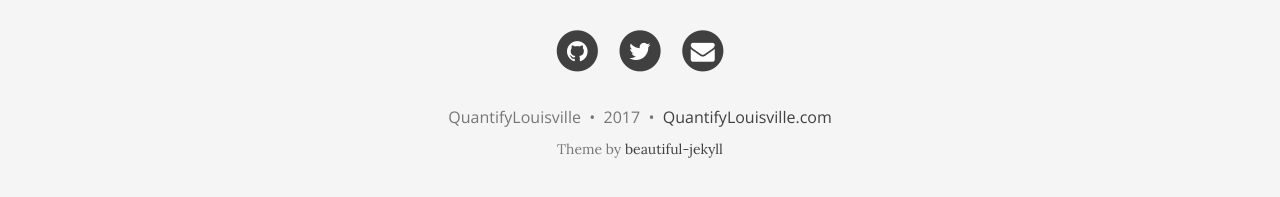
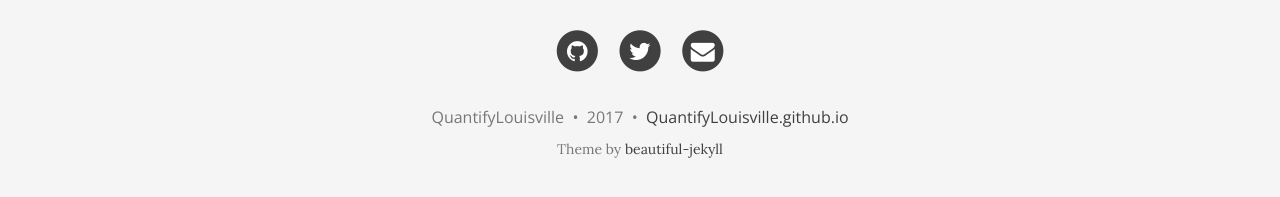
Before and after one commit to QuantifyLouisville/QuantifyLouisville.github.io, a Jekyll site: the page built from index.html, in a window 1280 px wide and 900 px high, scrolled down 589 px. Shown: the part 690-887 px from the top of the window. Built offline with Jekyll 4.4.1, drawn with Linux system fonts in a browser that asks for light colours; nearby versions of some CDN libraries; the list of posts is cut into pages by our own code.

Commit message:
Update _config.yml

```diff
--- a/_config.yml
+++ b/_config.yml
@@ -75,7 +75,7 @@
 
 # How to display the link to the website in the footer
 # Remove this if you don't want a link in the footer
-url-pretty: "QuantifyLouisville.com"  # eg. "deanattali.com/beautiful-jekyll"
+url-pretty: "QuantifyLouisville.github.io"  # eg. "deanattali.com/beautiful-jekyll"
 
 # --- Misc --- #
 # Fill in your Disqus shortname (NOT the userid) if you want to support Disqus comments
```
